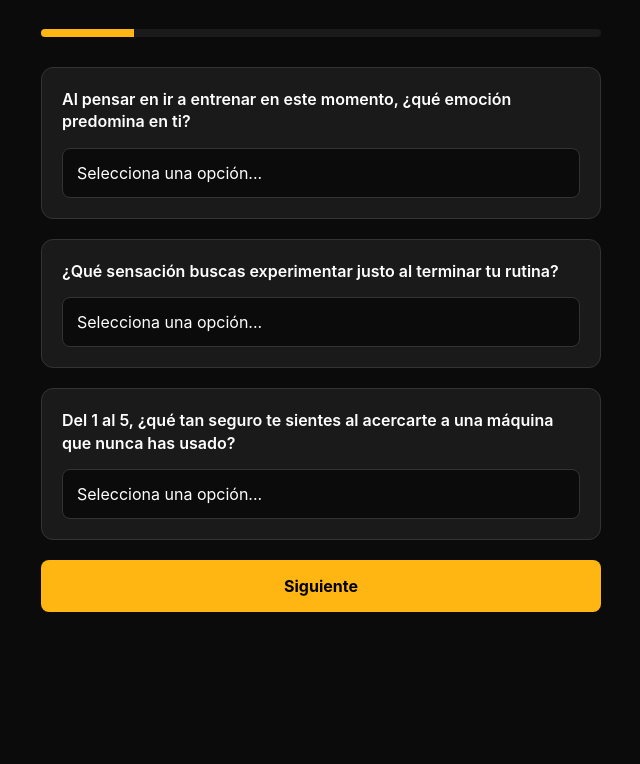
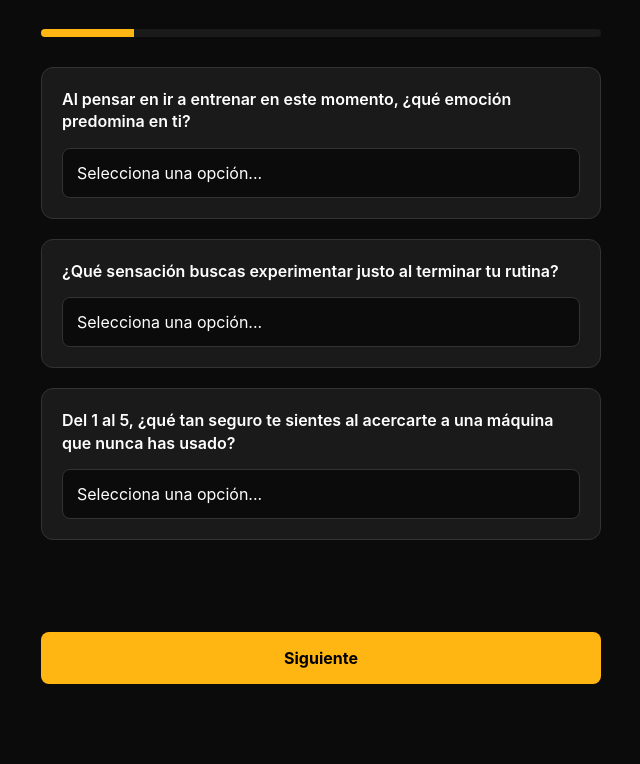
Before and after one commit to Saxley/hackaton, a Flask app: page / in a window 1280 px wide. Shown: the part 71-835 px from the top of the page, without its empty margins (319-959 px from the left). Before the commit the page ends 683 px from the top, so only its background shows below. Run offline with Flask 3, Linux system fonts and the light colour scheme.

Commit message:
Se dejan fijos los botones de navegacion

```diff
--- a/app/static/css/style.css
+++ b/app/static/css/style.css
@@ -50,6 +50,12 @@ body {
     max-width: 600px;
     margin: 0 auto;
     padding: 20px;
+
+    /* Nuevas reglas de Flexbox para mantener los botones abajo */
+    display: flex;
+    flex-direction: column;
+    min-height: calc(100vh - 75px);
+    /* 100% de la pantalla menos el header */
 }
 
 .card {
@@ -126,6 +132,9 @@ input[type="range"] {
     transition: opacity 0.3s ease, transform 0.3s ease;
     opacity: 1;
     transform: translateX(0);
+
+    /* Esta línea es la magia: empuja los botones de navegación hacia abajo */
+    flex-grow: 1;
 }
 
 .fade-out-left {
@@ -161,6 +170,8 @@ input[type="range"] {
     justify-content: space-between;
     gap: 15px;
     margin-top: 20px;
+    margin-bottom: 20px;
+    /* Agrega este margen inferior */
 }
 
 .btn-nav {
```
